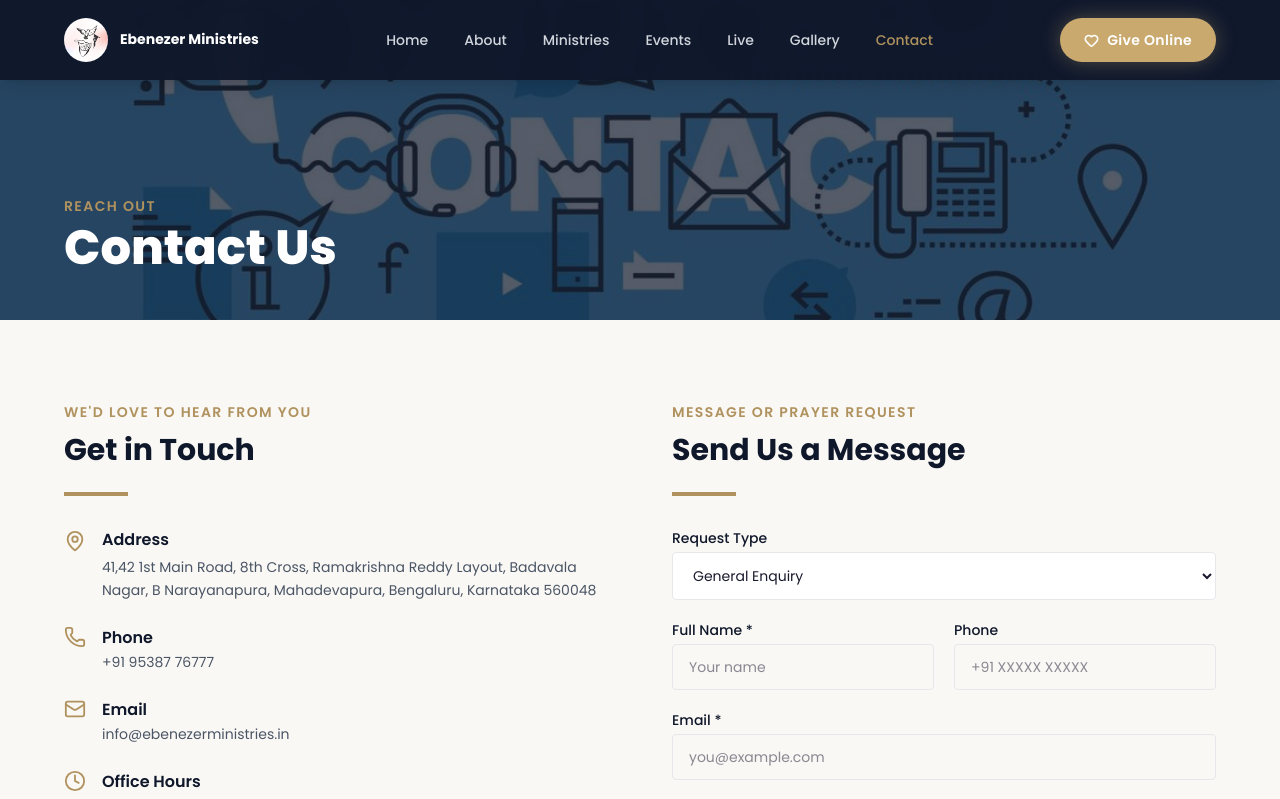
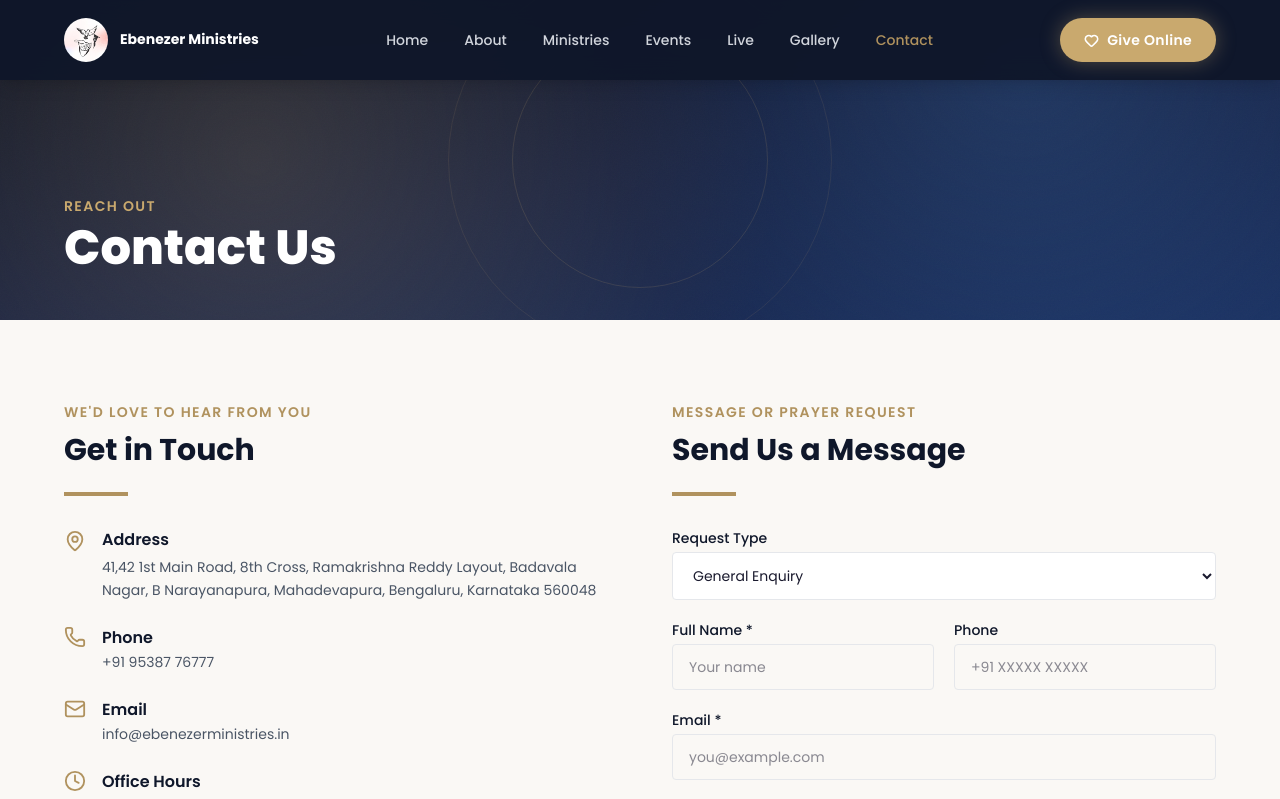
Before and after one commit to sujithtofficial/EFPH, a Next.js app: page /contact in a window 1280 px wide. Shown: the top 799 px of the page. Built offline with nearby package versions, Linux system fonts and the light colour scheme.

Commit message:
Replace banner images with stylish gradient designs for Contact & Give

```diff
--- a/app/contact/page.tsx
+++ b/app/contact/page.tsx
@@ -40,11 +40,14 @@ export default function ContactPage() {
   return (
     <>
       {/* ── Banner ─────────────────────────────────────── */}
-      <section className="relative h-72 md:h-80 flex items-end pb-12 overflow-hidden">
-        <Image src={ASSETS.contactBanner} alt="Contact" fill className="object-cover" priority sizes="100vw" />
-        <div className="absolute inset-0 bg-[#0f172a]/70" />
+      <section className="relative h-72 md:h-80 flex items-end pb-12 overflow-hidden bg-gradient-to-br from-[#0a0f1e] via-[#162040] to-[#1a3060]">
+        {/* Decorative elements */}
+        <div className="absolute inset-0 opacity-20" style={{ backgroundImage: 'radial-gradient(circle at 20% 50%, #c9a96e 0%, transparent 50%), radial-gradient(circle at 80% 20%, #4a90d9 0%, transparent 40%)' }} />
+        <div className="absolute top-1/2 left-1/2 -translate-x-1/2 -translate-y-1/2 w-96 h-96 border border-[#c9a96e]/10 rounded-full" />
+        <div className="absolute top-1/2 left-1/2 -translate-x-1/2 -translate-y-1/2 w-64 h-64 border border-[#c9a96e]/15 rounded-full" />
+        <div className="absolute inset-0 noise" />
         <div className="relative z-10 max-w-7xl mx-auto px-4 md:px-8 lg:px-16 w-full">
-          <p className="text-[#b0925e] font-semibold uppercase tracking-widest text-sm mb-2">Reach Out</p>
+          <p className="text-[#c9a96e] font-semibold uppercase tracking-widest text-sm mb-2">Reach Out</p>
           <h1 className="text-4xl md:text-5xl font-extrabold text-white">Contact Us</h1>
         </div>
       </section>
--- a/app/give/page.tsx
+++ b/app/give/page.tsx
@@ -124,9 +124,11 @@ export default function GivePage() {
   return (
     <>
       {/* ── Banner ─────────────────────────────────────── */}
-      <section className="relative h-72 md:h-80 flex items-end pb-12 overflow-hidden">
-        <Image src={ASSETS.giveBanner} alt="Give" fill className="object-cover" priority sizes="100vw" />
-        <div className="absolute inset-0 bg-dark-gradient/80" />
+      <section className="relative h-72 md:h-80 flex items-end pb-12 overflow-hidden bg-gradient-to-br from-[#0a0f1e] via-[#1a1a0e] to-[#2a1f0a]">
+        {/* Warm gold decorative accents */}
+        <div className="absolute inset-0 opacity-25" style={{ backgroundImage: 'radial-gradient(circle at 70% 40%, #c9a96e 0%, transparent 45%), radial-gradient(circle at 20% 70%, #8a6f42 0%, transparent 35%)' }} />
+        <div className="absolute top-1/2 right-16 -translate-y-1/2 w-80 h-80 border border-[#c9a96e]/10 rounded-full" />
+        <div className="absolute top-1/2 right-16 -translate-y-1/2 w-52 h-52 border border-[#c9a96e]/20 rounded-full" />
         <div className="absolute inset-0 noise" />
         <div className="relative z-10 max-w-7xl mx-auto px-4 md:px-8 lg:px-16 w-full">
           <p className="eyebrow mb-2">Give Online</p>
```
